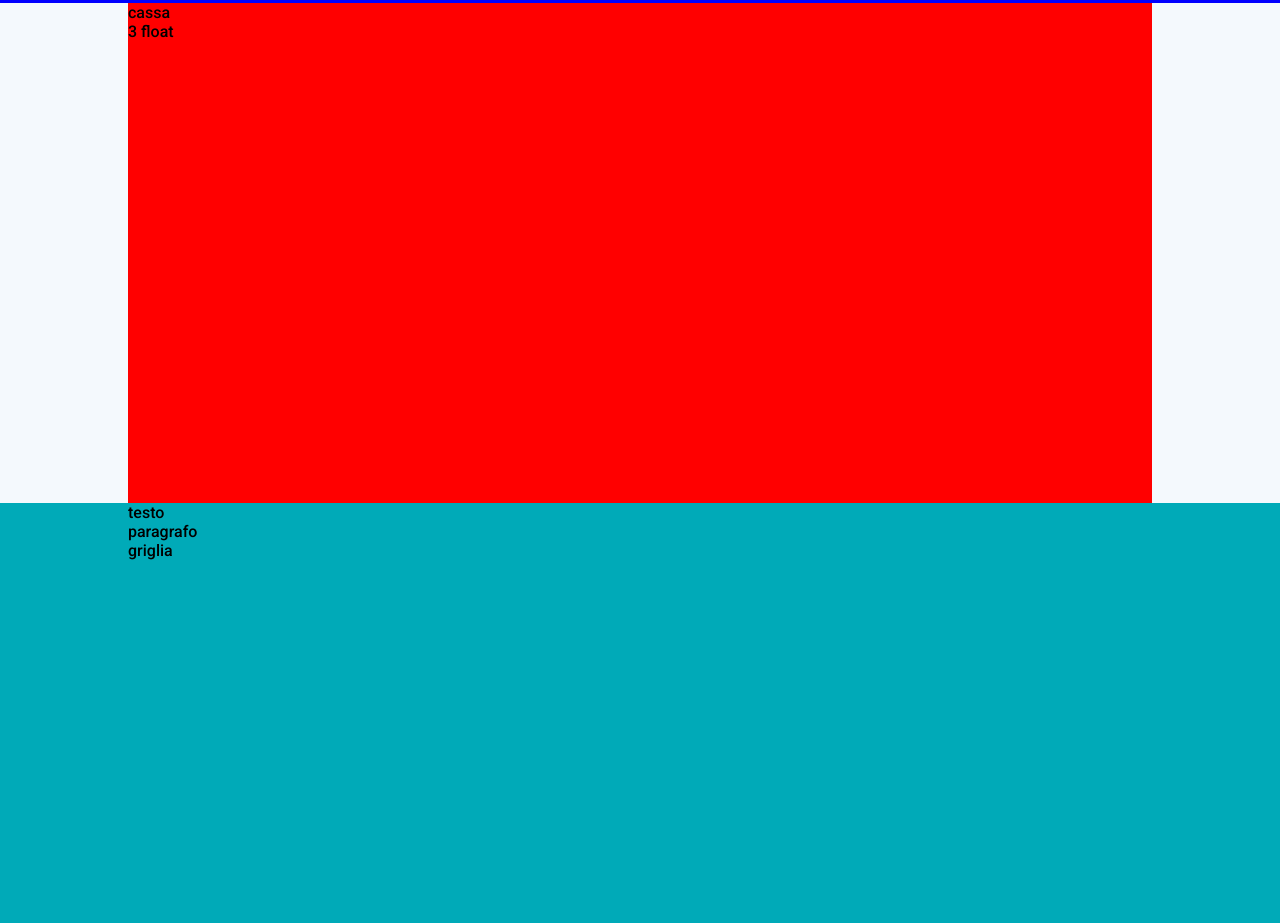
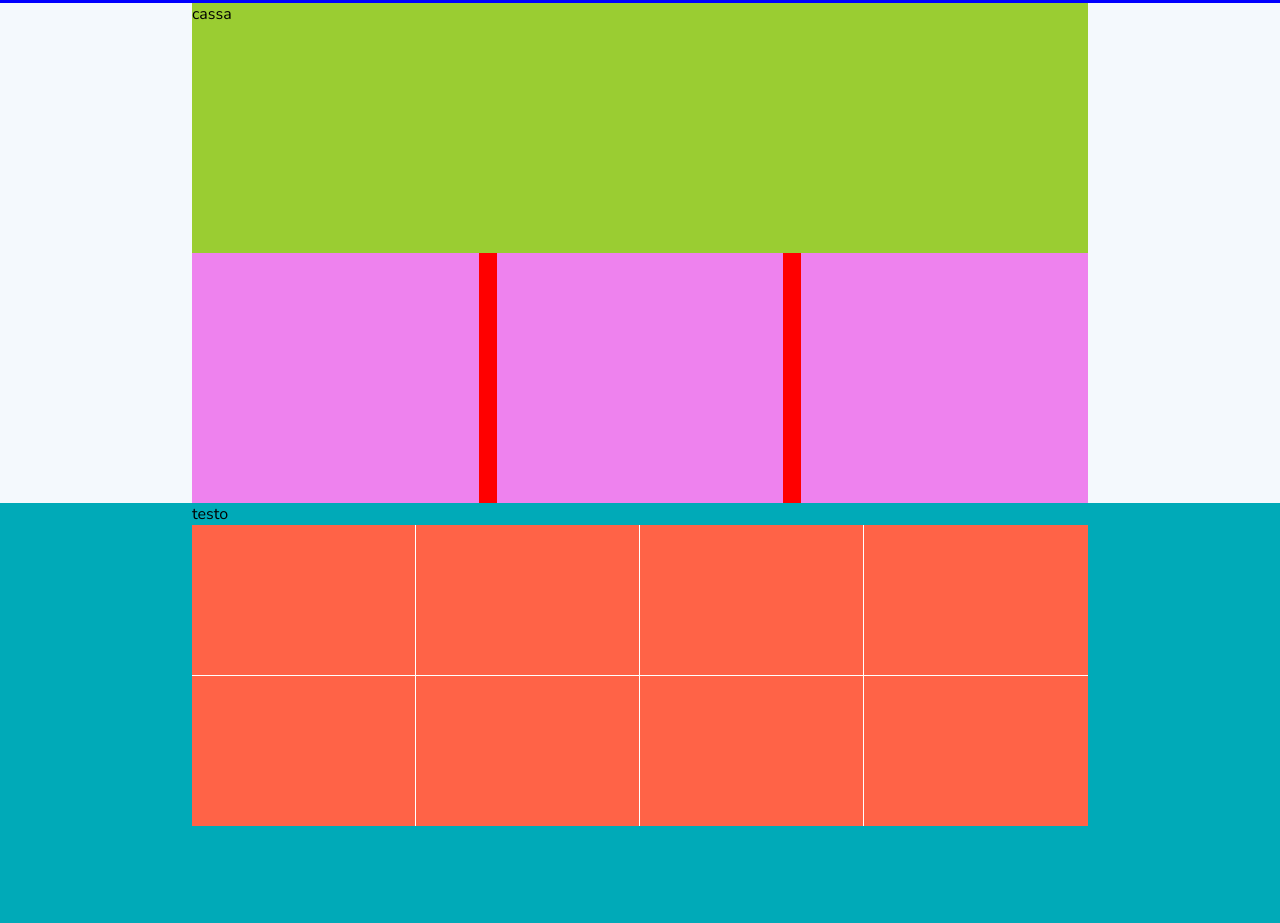
Before and after one commit to fabiopiro/htmlcss-hubspot, a plain HTML site: page index.html in a window 1280 px wide. Shown: the part 1297-2220 px from the top of the page. Drawn offline with nearby package versions, Linux system fonts and the light colour scheme.

Commit message:
layout completo - sezione 3

```diff
--- a/css/style.css
+++ b/css/style.css
@@ -11,13 +11,17 @@
     display: table;
     clear: both;
 }
+/* float */
+.flt-lft {
+    float: left;
+}
 /* font */
 body {
-    font-family: 'Roboto', sans-serif;
+    font-family: 'Nunito', sans-serif;
 }
 /* layout */
-.layout-80 {
-    width: 80%;
+.layout-one {
+    width: 70%;
     margin: auto;
 }
 
@@ -40,7 +44,9 @@ body {
 
 .green-bar {
     height: 100px;
-    background-color: #07bba3;
+    background-color: #afebe4;
+    border-top: 4px solid #384c5f;
+    border-bottom: 4px solid #384c5f;
 }
 /* main */
 .main-container {
@@ -54,15 +60,7 @@ body {
     text-align: center;
 }
 
-.sctn-2 {
-    height: 500px;
-    background-color: red;
-}
 
-.sctn-3 {
-    height: 500px;
-    background-color: #00aab8;
-}
 
 .sctn-4 {
     height: 500px;
@@ -73,3 +71,45 @@ body {
     height: 500px;
     background-color: #32495b;
 }
+/* /debug */
+/* HEADER */
+/* MAIN */
+/* section 1 */
+/* section 2 */
+.sctn-2 {
+    height: 500px;
+    background-color: red;
+}
+/* section 2 - subsection 1 */
+.sctn-2-sub-1 {
+    height: 250px;
+    background-color: yellowgreen;
+}
+/* section 2 - subsection 2 */
+.flt-lmnt {
+    height: 250px;
+    width: 32%;
+    background-color: violet;
+}
+.center {
+    margin: 0 2%;
+}
+/* section 3 */
+.sctn-3 {
+    height: 500px;
+    background-color: #00aab8;
+}
+/* section 3 - subsection 1 */
+/* section 3 - subsection 2 */
+.sctn-3-sub-2-lmnt {
+    height: 150px;
+    width: 25%;
+    background-color: tomato;
+    border-right: 1px solid white;
+}
+.sctn-3-sub-2-up {
+    border-bottom: 1px solid white;
+}
+.sctn-3-sub-2-lmnt:last-child {
+    border-right: none;
+}
--- a/index.html
+++ b/index.html
@@ -4,9 +4,9 @@
         <meta charset="UTF-8">
         <meta http-equiv="X-UA-Compatible" content="IE=edge">
         <meta name="viewport" content="width=device-width, initial-scale=1.0">
-        <!-- font Roboto 300 e 500 -->
+        <!-- font Nunito 400 e Bold 700 -->
         <link rel="preconnect" href="https://fonts.gstatic.com">
-        <link href="https://fonts.googleapis.com/css2?family=Roboto:wght@300;500&display=swap" rel="stylesheet">
+        <link href="https://fonts.googleapis.com/css2?family=Nunito:wght@400;700&display=swap" rel="stylesheet">
         <!-- css -->
         <link rel="stylesheet" href="css/style.css">
         <title>HubSpot</title>
@@ -19,29 +19,29 @@
             <div class="hdr-container">
                 <!-- nav fxd container-->
                 <div class="hdr-nav-fxd-container">
-                    <!-- nav fxd - layout-80 -->
-                    <div class="hdr-nav-fxd-lmnts layout-80">
+                    <!-- nav fxd -->
+                    <div class="hdr-nav-fxd-lmnts layout-one">
                         testo prova
                     </div>
-                    <!-- /nav fxd - layout-80 -->
+                    <!-- /nav fxd -->
                 </div>
                 <!-- /nav fxd  container-->
                 <!-- nav container-->
                 <div class="hdr-nav-container">
-                    <!-- nav - layout-80 -->
-                    <div class="hdr-nav-lmnts layout-80">
+                    <!-- nav -->
+                    <div class="hdr-nav-lmnts layout-one">
                         testo prova
                     </div>
-                    <!-- /nav - layout-80 -->
+                    <!-- /nav -->
                 </div>
                 <!-- /nav container-->
                 <!-- jumbotron container-->
                 <div class="jumbotron-container">
-                    <!-- jumbotron - layout 80 -->
-                    <div class="jumbotron-lmnts layout-80">
+                    <!-- jumbotron -->
+                    <div class="jumbotron-lmnts layout-one">
                         testo prova
                     </div>
-                    <!-- /jumbotron - layout 80 -->
+                    <!-- /jumbotron -->
                 </div>
                 <!-- /jumbotron container-->
                 <!-- green bar -->
@@ -64,34 +64,56 @@
                 </section>
                 <!-- /section 1 -->
                 <!-- section 2 -->
-                <section class="sctn-2 layout-80">
+                <section class="sctn-2 layout-one">
                     <!-- subsection 2-1 -->
                     <div class="sctn-2-sub-1">
                         cassa
                     </div>
                     <!-- /subsection 2-1 -->
-                    <!-- subsection 2-2 -->
-                    <div class="sctn-2-sub-2">
-                        3 float
+                    <!-- subsection 2-2 - float container -->
+                    <div class="sctn-2-sub-2 clearfix">
+                        <!-- left -->
+                        <div class="flt-lmnt flt-lft">
+
+                        </div>
+                        <!-- center -->
+                        <div class="flt-lmnt center flt-lft">
+
+                        </div>
+                        <!-- right -->
+                        <div class="flt-lmnt flt-lft">
+
+                        </div>
                     </div>
-                    <!-- /subsection 2-2 -->
+                    <!-- /subsection 2-2 - float container -->
                 </section>
                 <!-- /section 2 -->
                 <!-- section 3 -->
                 <section class="sctn-3">
                     <!-- subsection 3 elements -->
-                    <div class="sctn-3-lmnts layout-80">
+                    <div class="sctn-3-lmnts layout-one">
                         <!-- subsection 3-1 -->
                         <div class="sctn-3-sub-1">
                             testo
-                            <br>
-                            paragrafo
                         </div>
                         <!-- /subsection 3-1 -->
                         <!-- subsection 3-2 -->
-                        <div class="sctn-3-sub-2">
-                            griglia
+                        <!-- raw up -->
+                        <div class="sctn-3-sub-2-up clearfix">
+                            <div class="sctn-3-sub-2-lmnt flt-lft"></div>
+                            <div class="sctn-3-sub-2-lmnt flt-lft"></div>
+                            <div class="sctn-3-sub-2-lmnt flt-lft"></div>
+                            <div class="sctn-3-sub-2-lmnt flt-lft"></div>
                         </div>
+                        <!-- /raw up -->
+                        <!-- raw down -->
+                        <div class="sctn-3-sub-2-down clearfix">
+                            <div class="sctn-3-sub-2-lmnt flt-lft"></div>
+                            <div class="sctn-3-sub-2-lmnt flt-lft"></div>
+                            <div class="sctn-3-sub-2-lmnt flt-lft"></div>
+                            <div class="sctn-3-sub-2-lmnt flt-lft"></div>
+                        </div>
+                        <!-- raw down -->
                         <!-- subsection 3-2 -->
                     </div>
                     <!-- /subsection 3 elements -->
@@ -100,7 +122,7 @@
                 <!-- section 4 -->
                 <section class="sctn-4">
                     <!-- subsection 4 elements -->
-                    <div class="sctn-4-lmnts layout-80">
+                    <div class="sctn-4-lmnts layout-one">
                         <!-- subsection 4-1 -->
                         <div class="sctn-4-sub-1">
                             64.000
@@ -122,12 +144,10 @@
         <!-- FOOTER -->
         <footer>
             <div class="ftr-container">
-                <div class="ftr-elements layout-80">
+                <div class="ftr-elements layout-one">
                     testo prova
                 </div>
-
             </div>
-
         </footer>
         <!-- /FOOTER -->
     </body>
```
